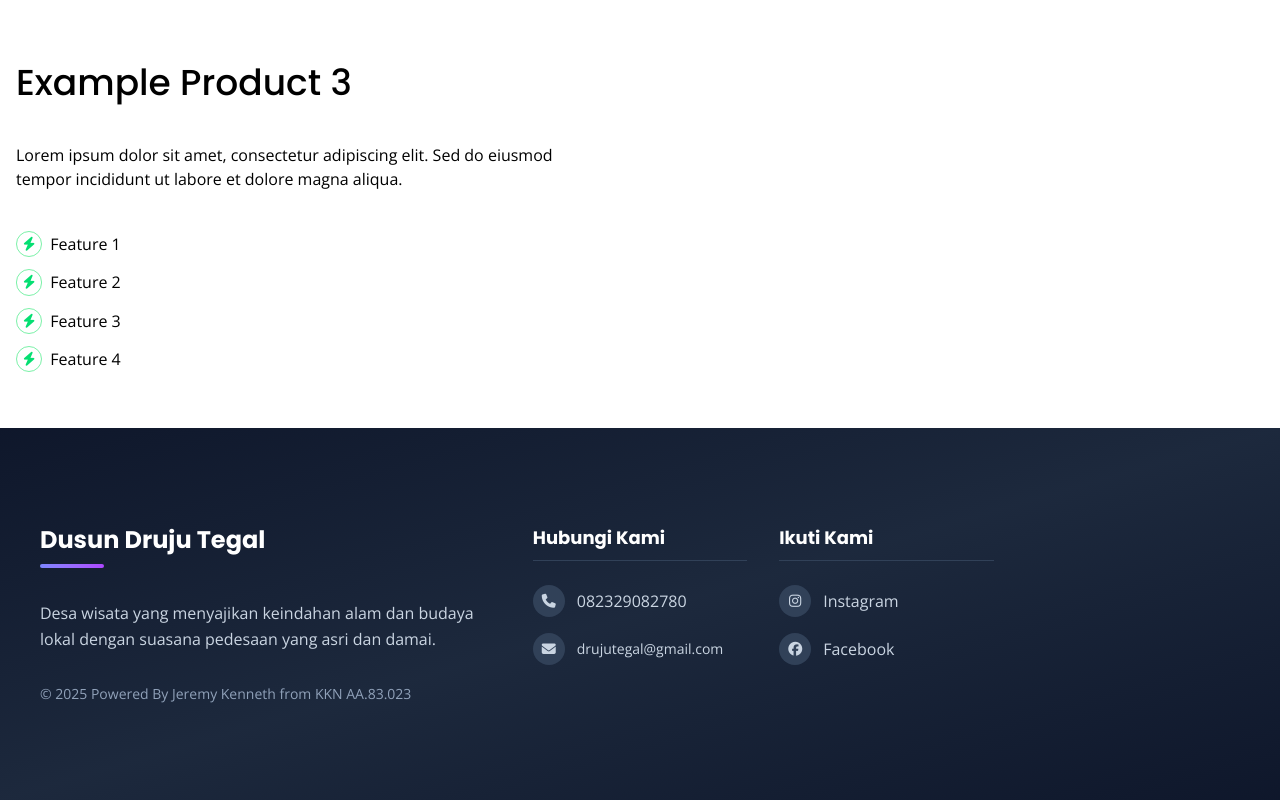
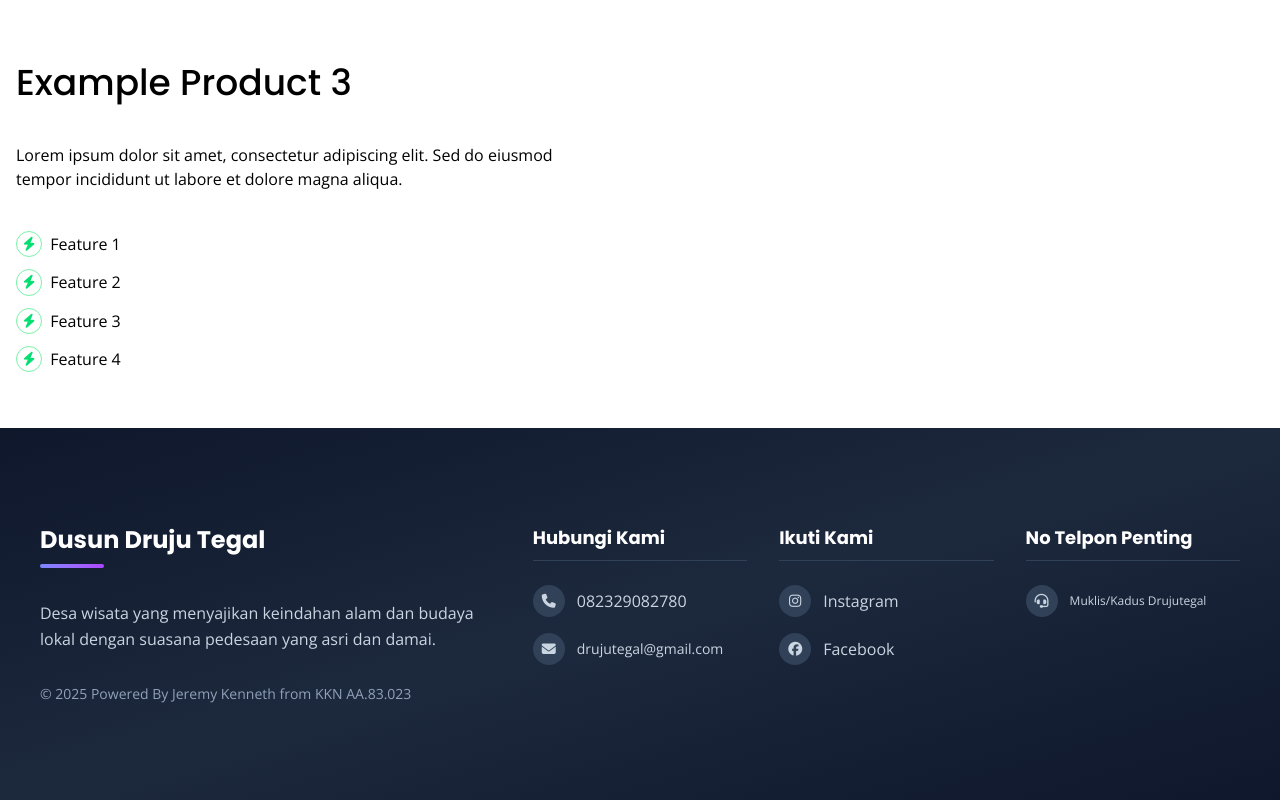
Before and after one commit to jeremykenneth7/website_dusun, a SvelteKit app: page / in a window 1280 px wide. Shown: the part 1739-2539 px from the top of the page. Built offline with nearby package versions, Linux system fonts and the light colour scheme.

Commit message:
Tambah footer, contact

```diff
--- a/src/components/contact.svelte
+++ b/src/components/contact.svelte
@@ -3,7 +3,7 @@
 
 <div class="flex items-center gap-4">
 	<button class={'specialBtn'}>
-		<a href="tel:+6281234567890">
+		<a href="tel:+6282329082780">
 			<p class="text-base sm:text-lg md:text-xl">Hubungi Kami</p>
 		</a>
 	</button>
--- a/src/components/footer.svelte
+++ b/src/components/footer.svelte
@@ -78,6 +78,33 @@
 					<span>Facebook</span>
 				</a>
 			</div>
+
+			<!-- Nomor Telepon Section -->
+			<div class="flex flex-col gap-4">
+				<h3 class="mb-2 border-b border-slate-700 pb-2 text-lg font-bold text-white">No Telpon Penting</h3>
+				<a
+					href="tel:+6281234567890"
+					class="group flex items-center gap-3 text-slate-300 transition-all duration-300 hover:translate-x-1 hover:text-indigo-400"
+				>
+					<div
+						class="flex h-8 w-8 items-center justify-center rounded-full bg-slate-700 transition-colors group-hover:bg-indigo-500"
+					>
+						<i class="fa fa-headset text-sm"></i>
+					</div>
+					<span class="font text-xs">Muklis/Kadus Drujutegal</span>
+				</a>
+				<!-- <a
+					href="tel:+6281234567890"
+					class="group flex items-center gap-3 text-slate-300 transition-all duration-300 hover:translate-x-1 hover:text-indigo-400"
+				>
+					<div
+						class="flex h-8 w-8 items-center justify-center rounded-full bg-slate-700 transition-colors group-hover:bg-indigo-500"
+					>
+						<i class="fa fa-question-circle text-sm"></i>
+					</div>
+					<span class="font text-xs">Galang/Bendahara Desa</span>
+				</a> -->
+			</div>
 		</div>
 	</div>
 </footer>
--- a/src/components/product_card.svelte
+++ b/src/components/product_card.svelte
@@ -18,7 +18,7 @@
 					>
 						<i class="fa-solid fa-bolt text-green-400"></i>
 					</div>
-                    <p>{listitem}</p>
+					<p>{listitem}</p>
 				</div>
 			{/each}
 		</div>
```
Also changed, not shown: src/components/product.svelte (+5 -5 lines).
